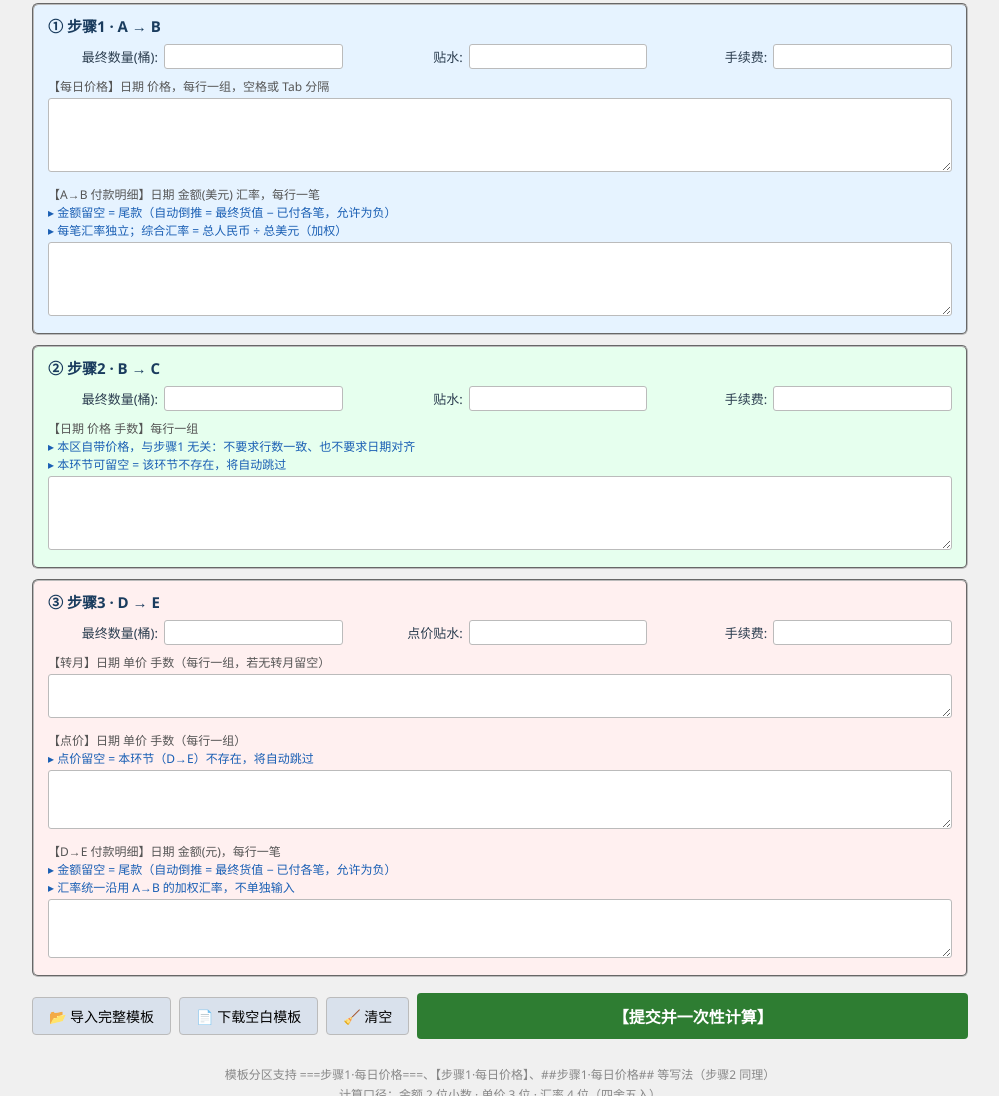
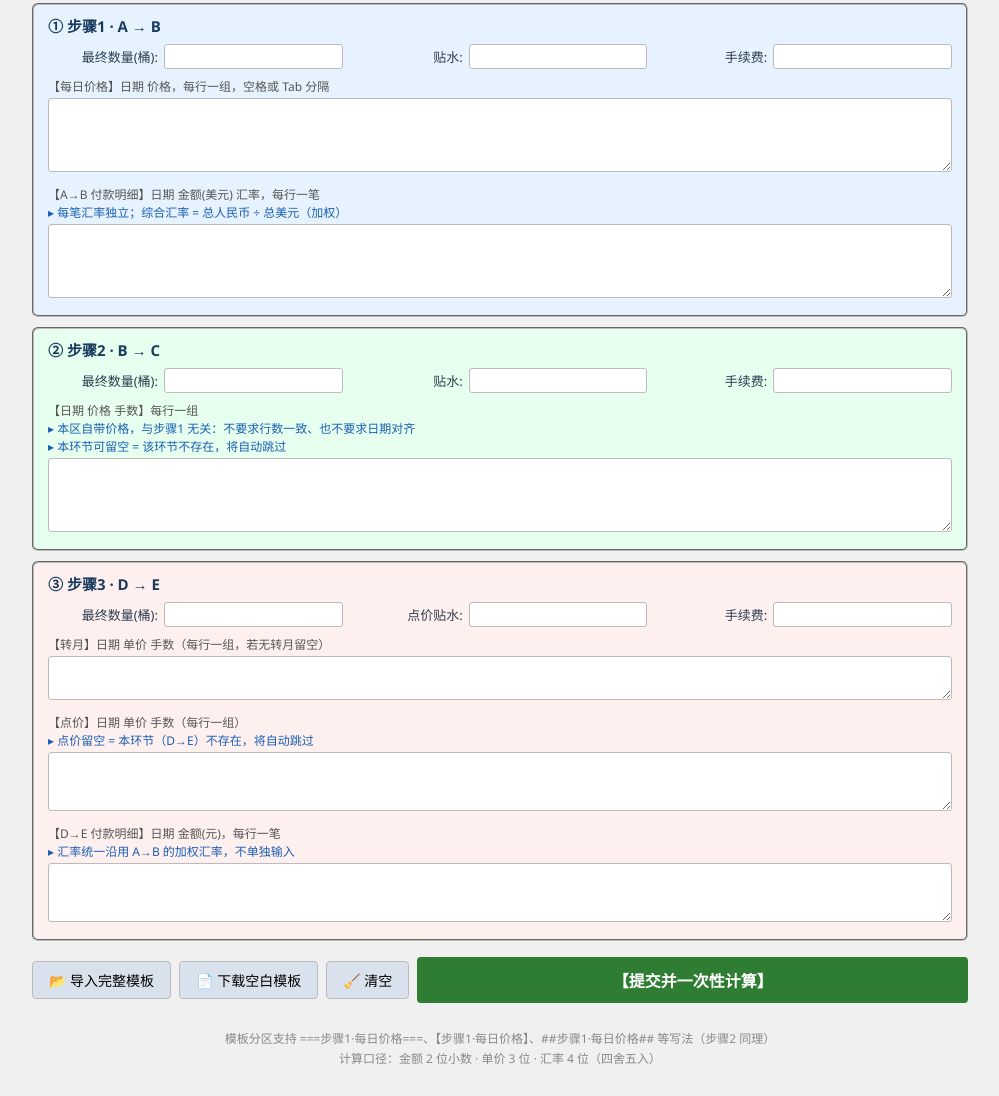
Before and after one commit to shilibo1133-alt/settle_v2-20260816-, a plain HTML site: page index.html in a window 1280 px wide. Shown: the part 97-1193 px from the top of the page, without its empty margins (140-1139 px from the left). Drawn offline with Linux system fonts and the light colour scheme.

Commit message:
update page

```diff
--- a/index.html
+++ b/index.html
@@ -125,7 +125,7 @@
     <p class="hint">【每日价格】日期 价格，每行一组，空格或 Tab 分隔</p>
     <textarea id="daily_prices_1" rows="4" placeholder=""></textarea>
     <p class="hint">【A→B 付款明细】日期 金额(美元) 汇率，每行一笔<br>
-      <span class="opt-note">▸ 金额留空 = 尾款（自动倒推 = 最终货值 − 已付各笔，允许为负）<br>
+      <span class="opt-note">
       ▸ 每笔汇率独立；综合汇率 = 总人民币 ÷ 总美元（加权）</span></p>
     <textarea id="payments_ab" rows="4" placeholder=""></textarea>
   </section>
@@ -158,8 +158,7 @@
       <span class="opt-note">▸ 点价留空 = 本环节（D→E）不存在，将自动跳过</span></p>
     <textarea id="stage3_fixing" rows="3" placeholder=""></textarea>
     <p class="hint">【D→E 付款明细】日期 金额(元)，每行一笔<br>
-      <span class="opt-note">▸ 金额留空 = 尾款（自动倒推 = 最终货值 − 已付各笔，允许为负）<br>
-      ▸ 汇率统一沿用 A→B 的加权汇率，不单独输入</span></p>
+      <span class="opt-note">      ▸ 汇率统一沿用 A→B 的加权汇率，不单独输入</span></p>
     <textarea id="payments_de" rows="3" placeholder=""></textarea>
   </section>
 
```
